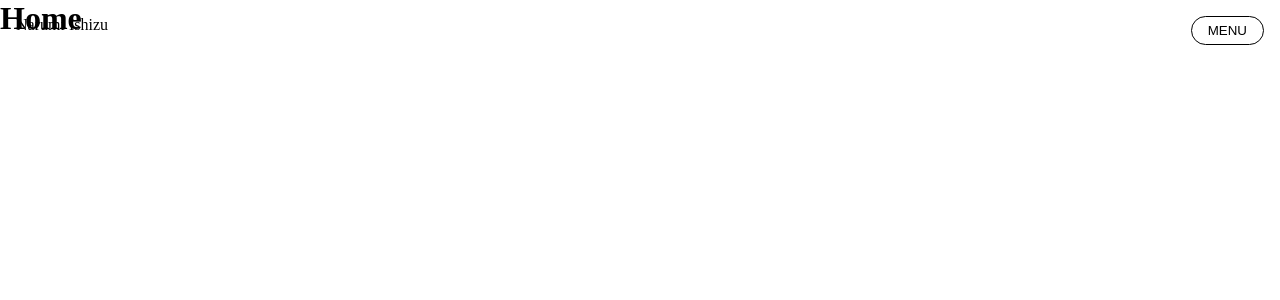
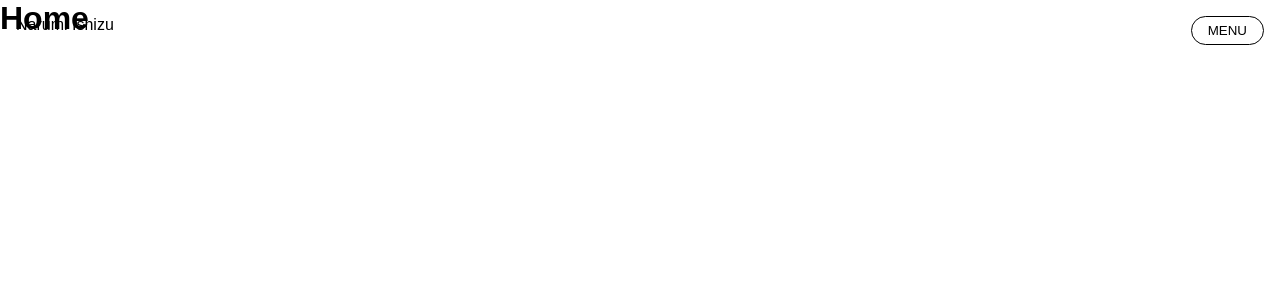
Before and after one commit to mxmm1o/portfolio, a React (Vite) app: page / in a window 1280 px wide. Shown: the top 300 px of the page. Built offline with nearby package versions, Linux system fonts and the light colour scheme.

Commit message:
Googleフォント適用

```diff
--- a/src/index.css
+++ b/src/index.css
@@ -6,6 +6,12 @@
   padding: 0;
 }
 
+
+@import url('https://fonts.googleapis.com/css2?family=Hanken+Grotesk:ital,wght@0,100..900;1,100..900&family=Kiwi+Maru:wght@300;400;500&family=M+PLUS+2:wght@100..900&family=M+PLUS+Rounded+1c&display=swap');
+
 body {
+  font-family: "M PLUS Rounded 1c", sans-serif;
+  font-weight: 400;
+  font-style: normal;
   min-height: 100vh;
 }
```
